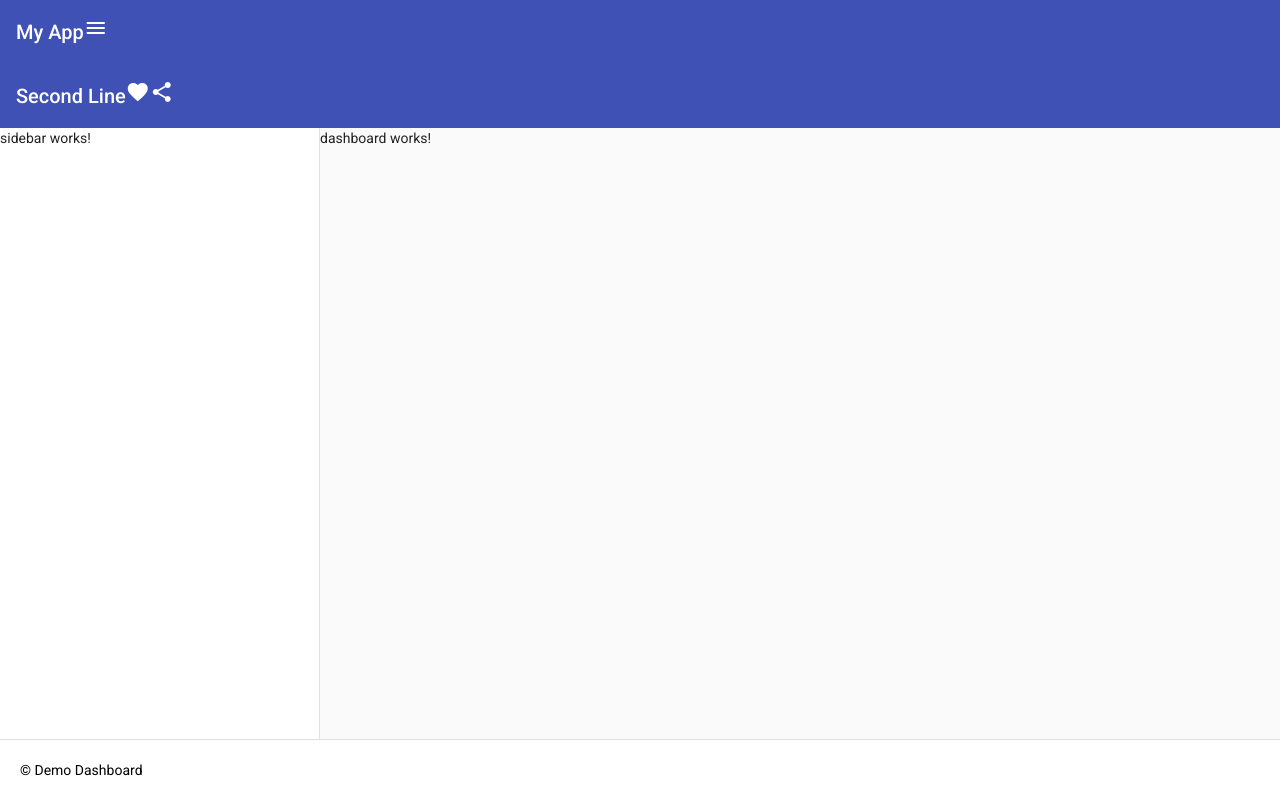
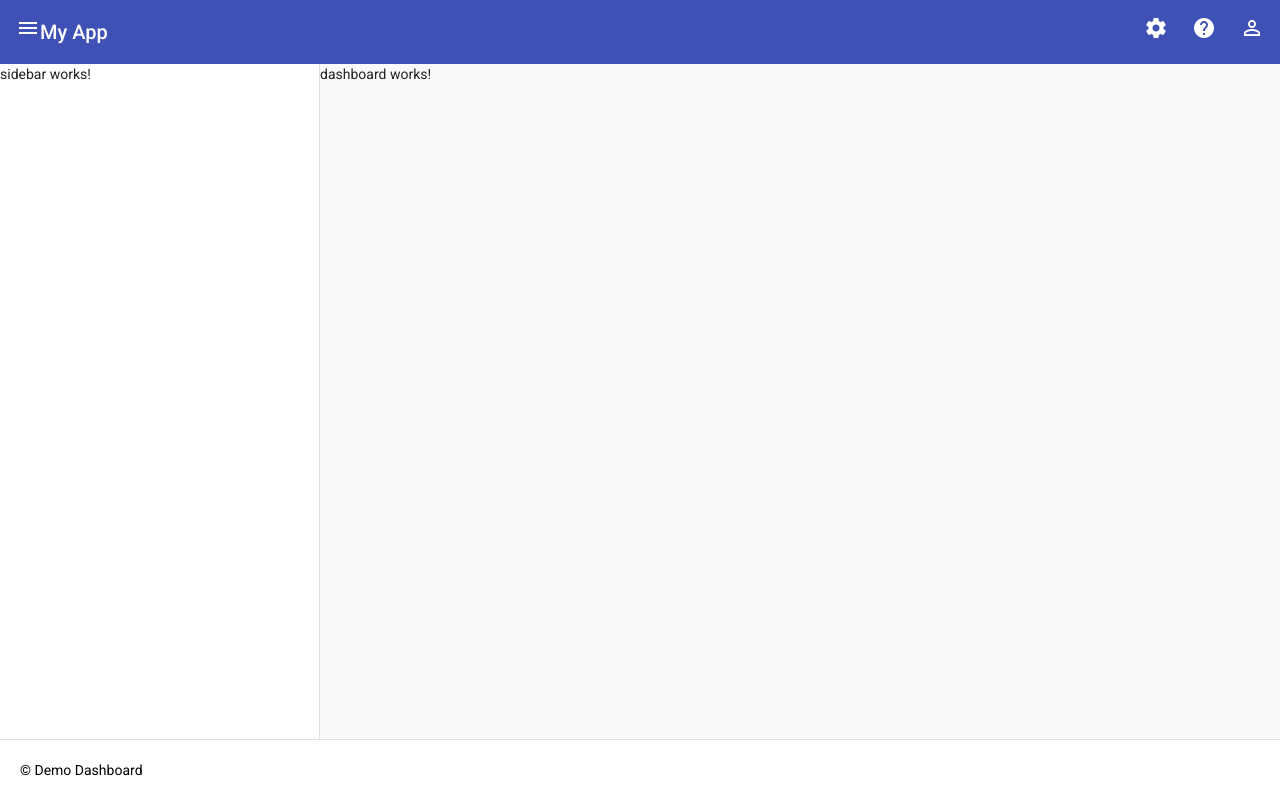
Before and after one commit to jowc/demo_dasboard, an Angular app: page / in a window 1280 px wide. Built offline with nearby package versions, Linux system fonts and the light colour scheme.

Commit message:
styled header component

```diff
--- a/src/app/shared/components/header/header.component.html
+++ b/src/app/shared/components/header/header.component.html
@@ -1,20 +1,40 @@
-<mat-toolbar color="primary">
+<mat-toolbar color="primary" class="w-full">
     <mat-toolbar-row>
-        <span>My App</span>
-        <span class="example-spacer"></span>
-        <button mat-icon-button class="example-icon" aria-label="Example icon-button with menu icon">
-            <mat-icon>menu</mat-icon>
-        </button>
-    </mat-toolbar-row>
+        <div class="flex w-full">
+            <div class="flex w-6/12">
+                <button mat-icon-button class="example-icon">
+                    <mat-icon>menu</mat-icon>
+                </button>
+                <span class="self-center">My App</span>
+            </div>
 
-    <mat-toolbar-row>
-        <span>Second Line</span>
-        <span class="example-spacer"></span>
-        <button mat-icon-button class="example-icon favorite-icon" aria-label="Example icon-button with heart icon">
-            <mat-icon>favorite</mat-icon>
-        </button>
-        <button mat-icon-button class="example-icon" aria-label="Example icon-button with share icon">
-            <mat-icon>share</mat-icon>
-        </button>
+            <div class="flex justify-end w-6/12">
+                <ul class="flex list-none space-x-6">
+                    <li>
+                        <button mat-icon-button>
+                            <mat-icon>settings</mat-icon>
+                        </button>
+                    </li>
+                    <li>
+                        <button mat-icon-button>
+                            <mat-icon>help icon</mat-icon>
+                        </button>
+                    </li>
+                    <li>
+                        <button mat-button [matMenuTriggerFor]="menu">
+                            <mat-icon>person_outline</mat-icon>
+                        </button>
+                        <mat-menu #menu="matMenu" class="mt-4">
+                            <button mat-menu-item> Sign Out
+                                <mat-icon>exit_to_app</mat-icon>
+                            </button>
+                        </mat-menu>
+
+                    </li>
+                </ul>
+            </div>
+
+        </div>
+
     </mat-toolbar-row>
 </mat-toolbar>
--- a/src/app/shared/shared.module.ts
+++ b/src/app/shared/shared.module.ts
@@ -6,6 +6,8 @@ import { SidebarComponent } from './components/sidebar/sidebar.component';
 import {MatDividerModule} from '@angular/material/divider';
 import {MatToolbarModule} from '@angular/material/toolbar';
 import {MatIconModule} from '@angular/material/icon';
+import {MatMenuModule} from '@angular/material/menu';
+
 
 
 
@@ -21,7 +23,8 @@ import {MatIconModule} from '@angular/material/icon';
     CommonModule,
     MatDividerModule,
     MatToolbarModule,
-    MatIconModule
+    MatIconModule,
+    MatMenuModule
   ],
   exports: [
     HeaderComponent,
```
